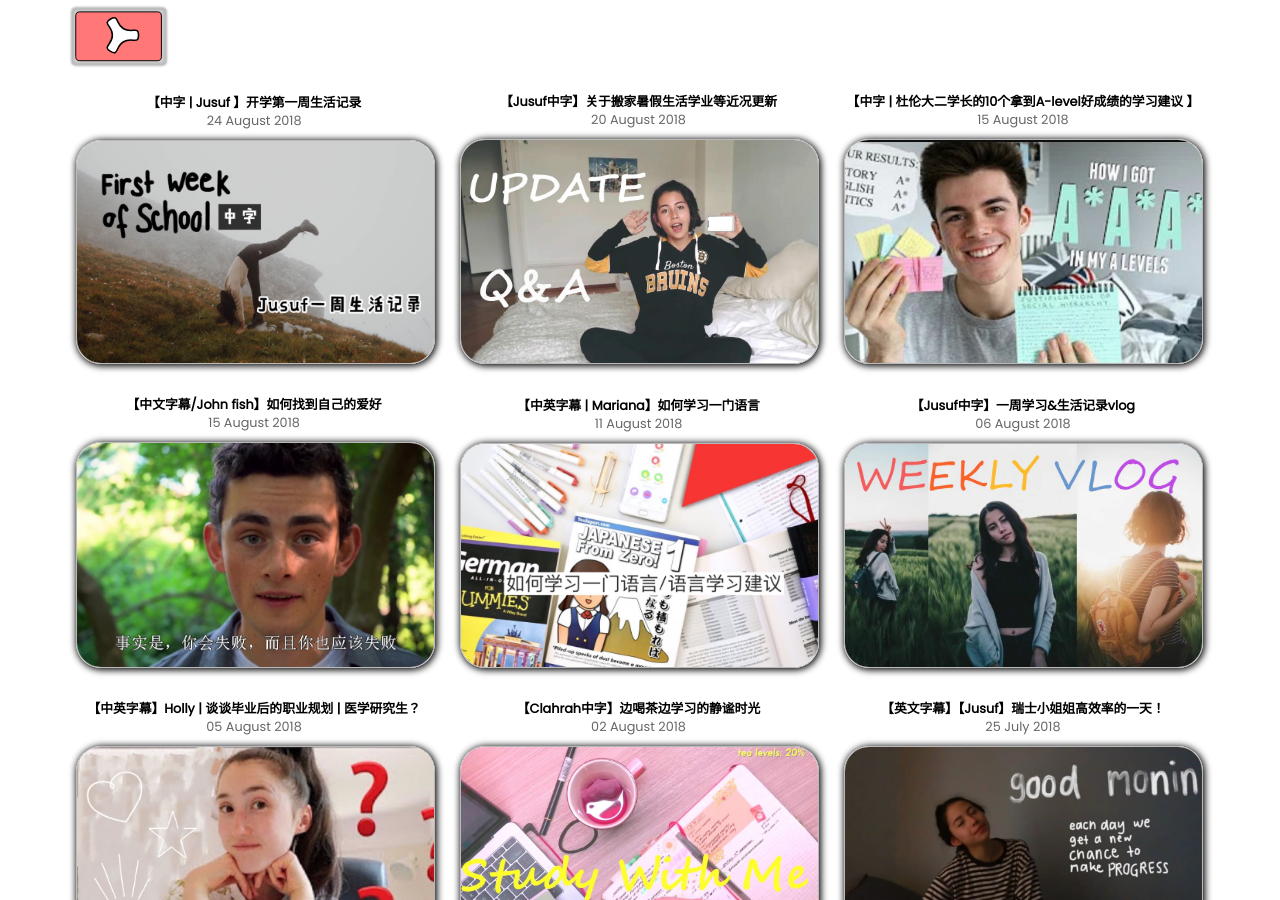
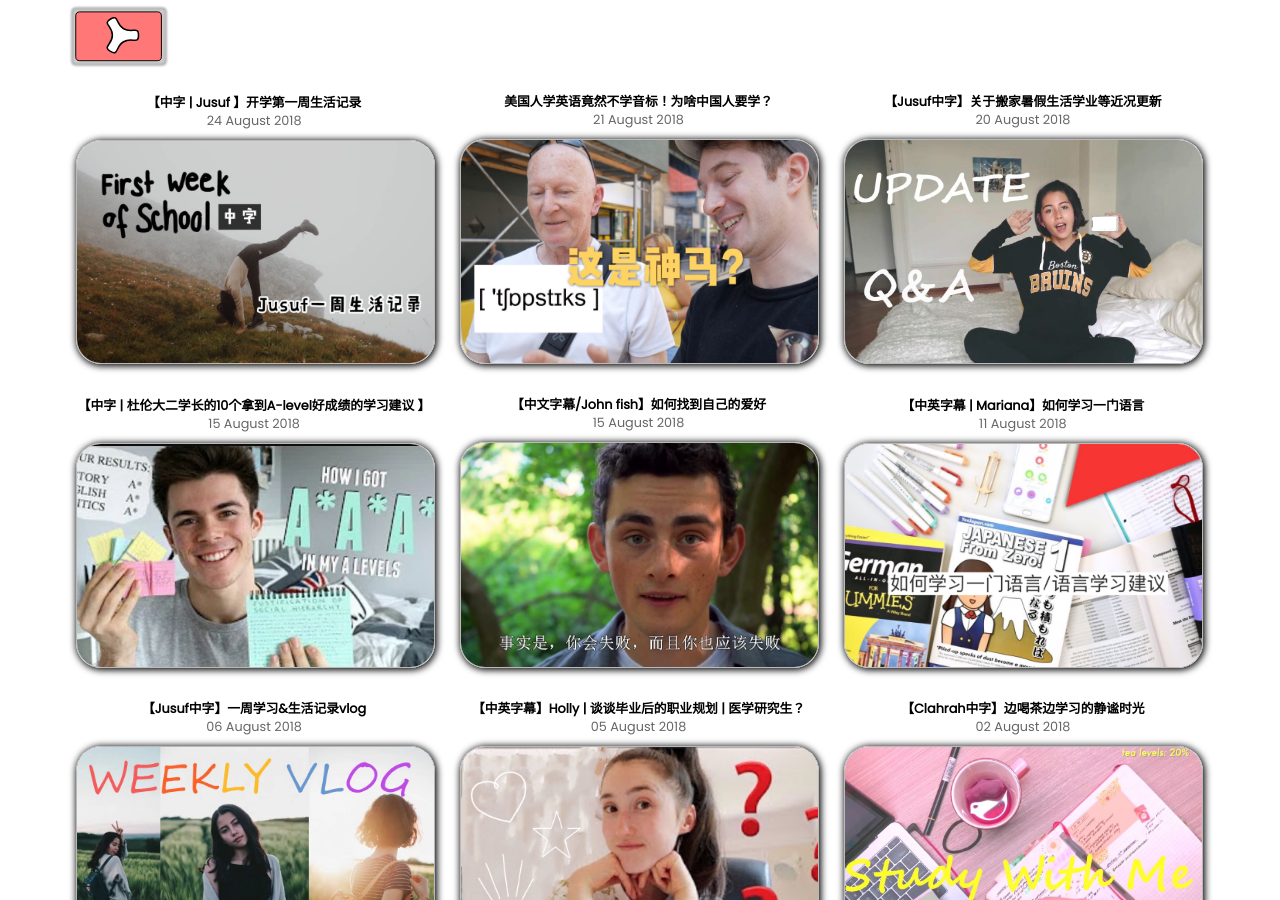
Before and after one commit to wblearn/study-video, a Jekyll site: the page built from pages/videos.html, in a window 1280 px wide and 900 px high. Built offline with Jekyll 4.4.1, drawn with Linux system fonts in a browser that asks for light colours.

Commit message:
add video

```diff
--- /dev/null
+++ b/_videos/2018-08-21-phonetic symbols.md
@@ -0,0 +1,10 @@
+---
+title: 美国人学英语竟然不学音标！为啥中国人要学？
+aid: 29899416
+cover_id: a6c5279df1dfbe6ae038672021b622e46b077cff.jpg
+date: 2018-08-21
+tags: [studywithme]
+---
+视频来源于[郭杰瑞](https://www.bilibili.com/video/av29899416)
+
+如果你想更加了解我或者了解此站，你可以关注一下我的 [新浪微博](https://weibo.com/wudalanggd)
```
Also changed, not shown: pages/about.md (+2 -0 lines), assets/img/bili_cover/a6c5279df1dfbe6ae038672021b622e46b077cff.jpg (added).
